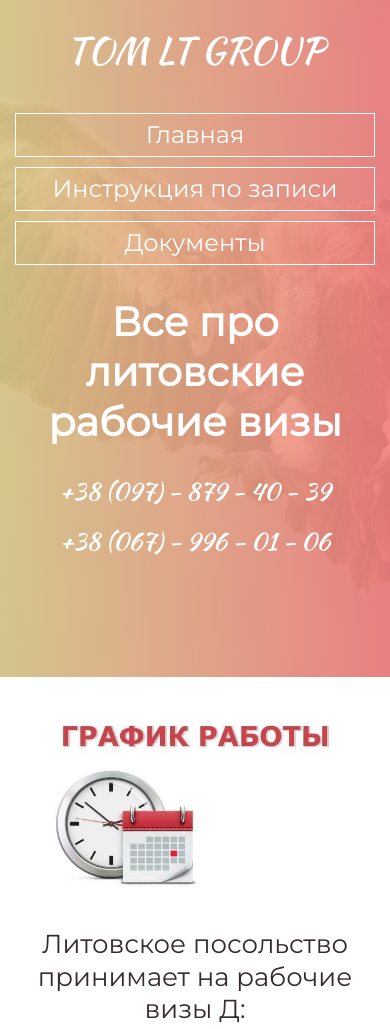
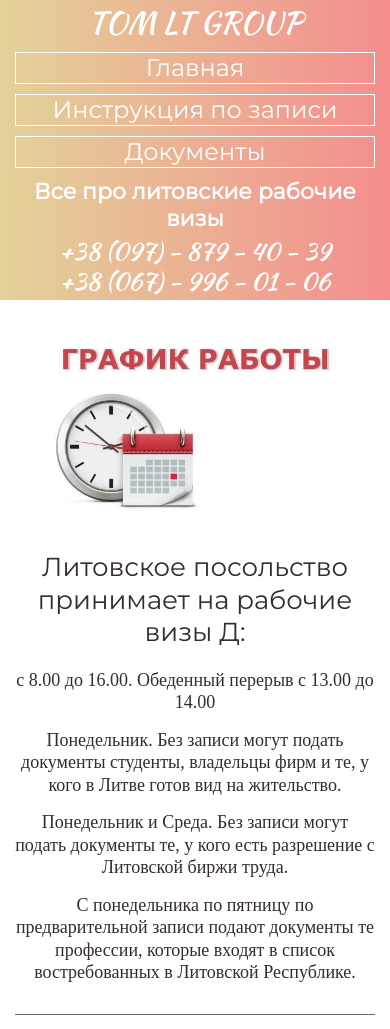
Before and after one commit to antuan159/posolstvo, a website: page src/index.html in a window 390 px wide. Shown: the top 1029 px of the page. Drawn offline with nearby package versions, Linux system fonts and the light colour scheme; files that its build step writes are made by us from their sources; a web font is replaced by a local one.

Commit message:
change mobile header

```diff
--- a/src/scss/common-section/_common-section.scss
+++ b/src/scss/common-section/_common-section.scss
@@ -1,3 +1,6 @@
 .common-section {
   @extend %section;
+  &:last-child{
+    padding-top: 30px;
+  }
 }
--- a/src/scss/flex/_flex.scss
+++ b/src/scss/flex/_flex.scss
@@ -2,5 +2,9 @@
   display: flex;
   align-items: center;
   justify-content: center;
-  margin-top: 30px;
 }
+@media ($m-mobile){
+  .flex{
+    margin-top: 30px;
+  }
+}
--- a/src/scss/page-header/_page-header.scss
+++ b/src/scss/page-header/_page-header.scss
@@ -1,17 +1,13 @@
 @media ($m-mobile) {
   .page-header {
-    padding-top: 28px;
+    padding-top: 4px;
     text-align: center;
     background: linear-gradient(
         90deg,
         rgba(223, 205, 142, 0.9) 0%,
         rgba(243, 129, 129, 0.9) 100%
-      ),
-      url("../img/fon-min.jpg");
-    background-position: 50% 50%;
-    background-repeat: no-repeat;
-    background-size: cover;
-    min-height: 677px;
+      );
+    min-height: 300px;
   }
 }
 
--- a/src/scss/page-header/_page-header__text.scss
+++ b/src/scss/page-header/_page-header__text.scss
@@ -1,9 +1,5 @@
 .page-header__text {
   @include font(24px, $f-Kaushan-script, $c-white);
-
-  &:first-child {
-    margin-bottom: 20px;
-  }
 }
 
 @media ($m-tablet) {
--- a/src/scss/page-header/_page-header__title.scss
+++ b/src/scss/page-header/_page-header__title.scss
@@ -1,11 +1,11 @@
 .page-header__title {
-  @include font(40px, $f-monserrat, $c-white);
+  @include font(22px, $f-monserrat, $c-white);
   font-weight: 700;
 }
 
 @media ($m-mobile) {
   .page-header__title {
-    margin-bottom: 30px;
+    margin-bottom: 4px;
   }
 }
 
--- a/src/scss/page-nav/_page-nav.scss
+++ b/src/scss/page-nav/_page-nav.scss
@@ -1,6 +1,6 @@
 @media ($m-mobile) {
   .page-nav {
-    margin-bottom: 32px;
+    margin-bottom: 10px;
   }
 }
 
--- a/src/scss/site-logo/_site-logo.scss
+++ b/src/scss/site-logo/_site-logo.scss
@@ -1,10 +1,10 @@
 .site-logo {
-  @include font($fs-36px, $f-Kaushan-script, $c-white);
+  @include font(30px, $f-Kaushan-script, $c-white);
 }
 
 @media ($m-mobile) {
   .site-logo {
-    margin-bottom: 40px;
+    margin-bottom: 10px;
   }
 }
 @media ($m-tablet) {
--- a/src/scss/site-navigation/_site-navigation__item.scss
+++ b/src/scss/site-navigation/_site-navigation__item.scss
@@ -1,7 +1,7 @@
 @media ($m-mobile) {
   .site-navigation__item {
     border: 1px solid white;
-    min-height: 44px;
+    min-height: 32px;
     display: flex;
     justify-content: center;
     align-items: center;
```
Also changed, not shown: build/css/style.css.
